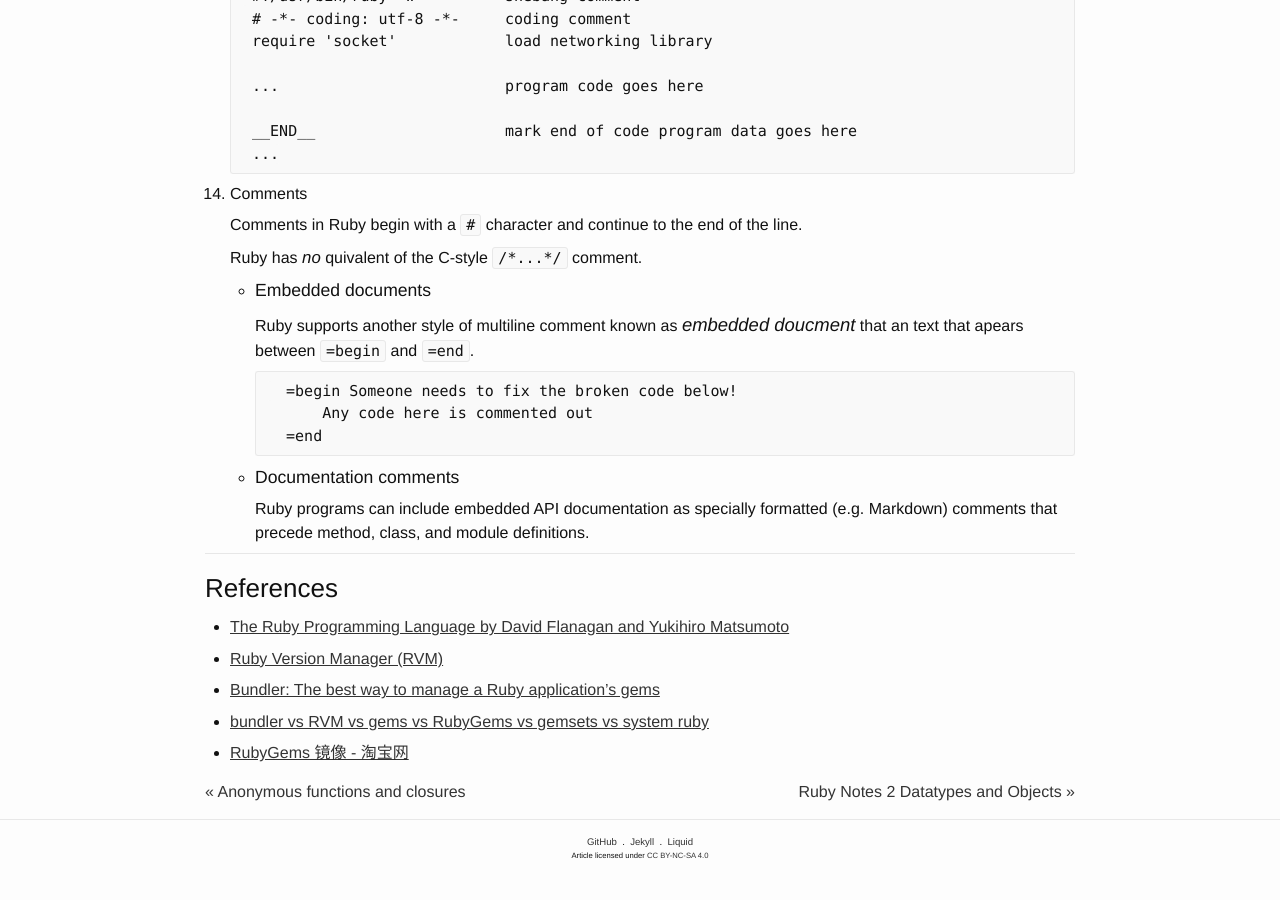
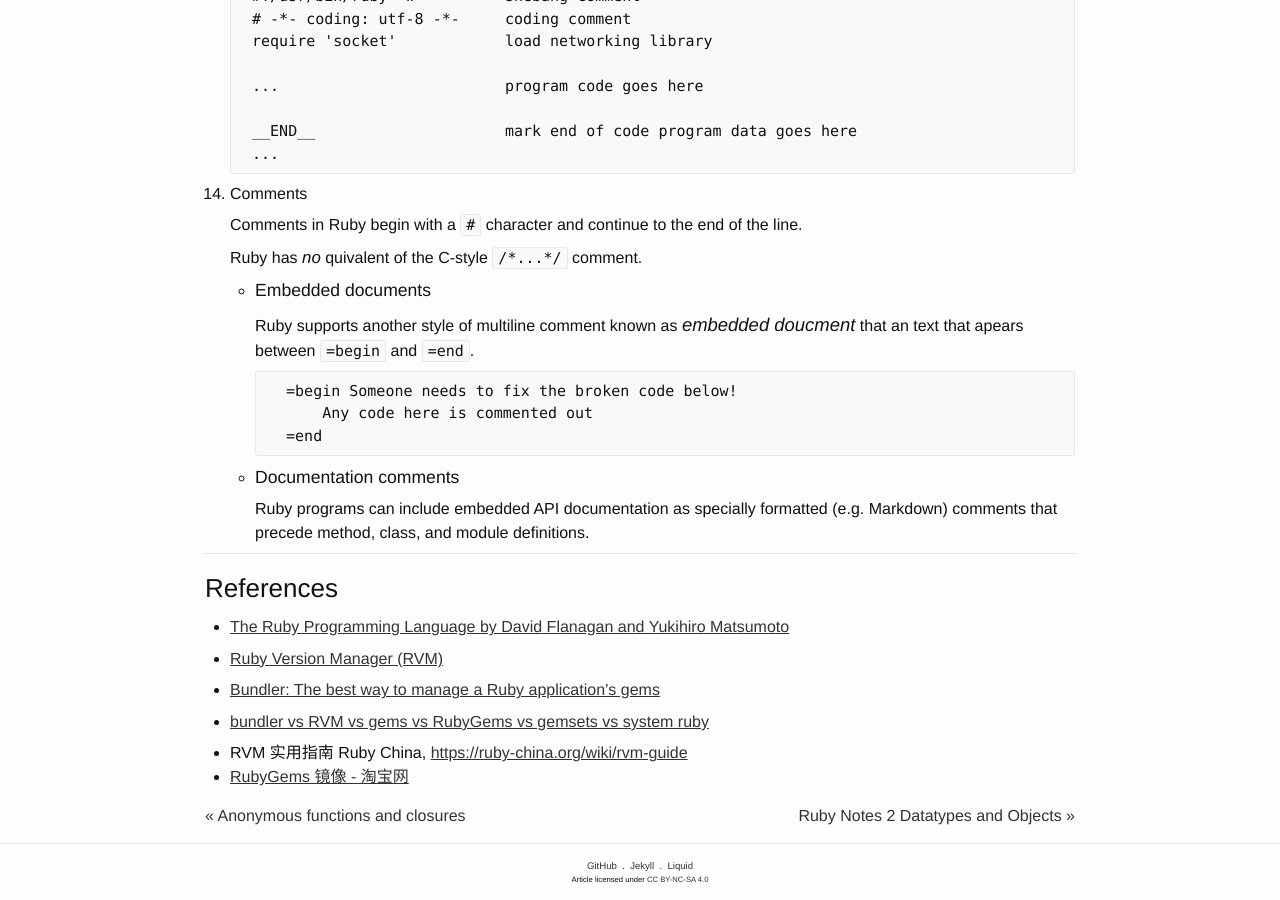
Before and after one commit to ousiax/ousiax.github.io, a Jekyll site: the page built from _posts/2016-04-04-ruby-notes-1-overview.md, in a window 1280 px wide and 900 px high, scrolled down 5047 px. Built offline with Jekyll 4.4.1, drawn with Linux system fonts in a browser that asks for light colours; comment, search, counter and statistics services are not loaded; before the commit the page ends 5923 px from its top, so only the background shows below that.

Commit message:
Update 2016-04-04-ruby-notes-1-overview.md

```diff
--- a/_posts/2016-04-04-ruby-notes-1-overview.md
+++ b/_posts/2016-04-04-ruby-notes-1-overview.md
@@ -276,4 +276,5 @@ disqus_identifier: 304705226039501129190960351359847979001
 
 * [bundler vs RVM vs gems vs RubyGems vs gemsets vs system ruby](http://stackoverflow.com/questions/15586216/bundler-vs-rvm-vs-gems-vs-rubygems-vs-gemsets-vs-system-ruby)
 
+* RVM 实用指南 Ruby China, [https://ruby-china.org/wiki/rvm-guide](https://ruby-china.org/wiki/rvm-guide)
 * [RubyGems 镜像 - 淘宝网](https://ruby.taobao.org/)
```
